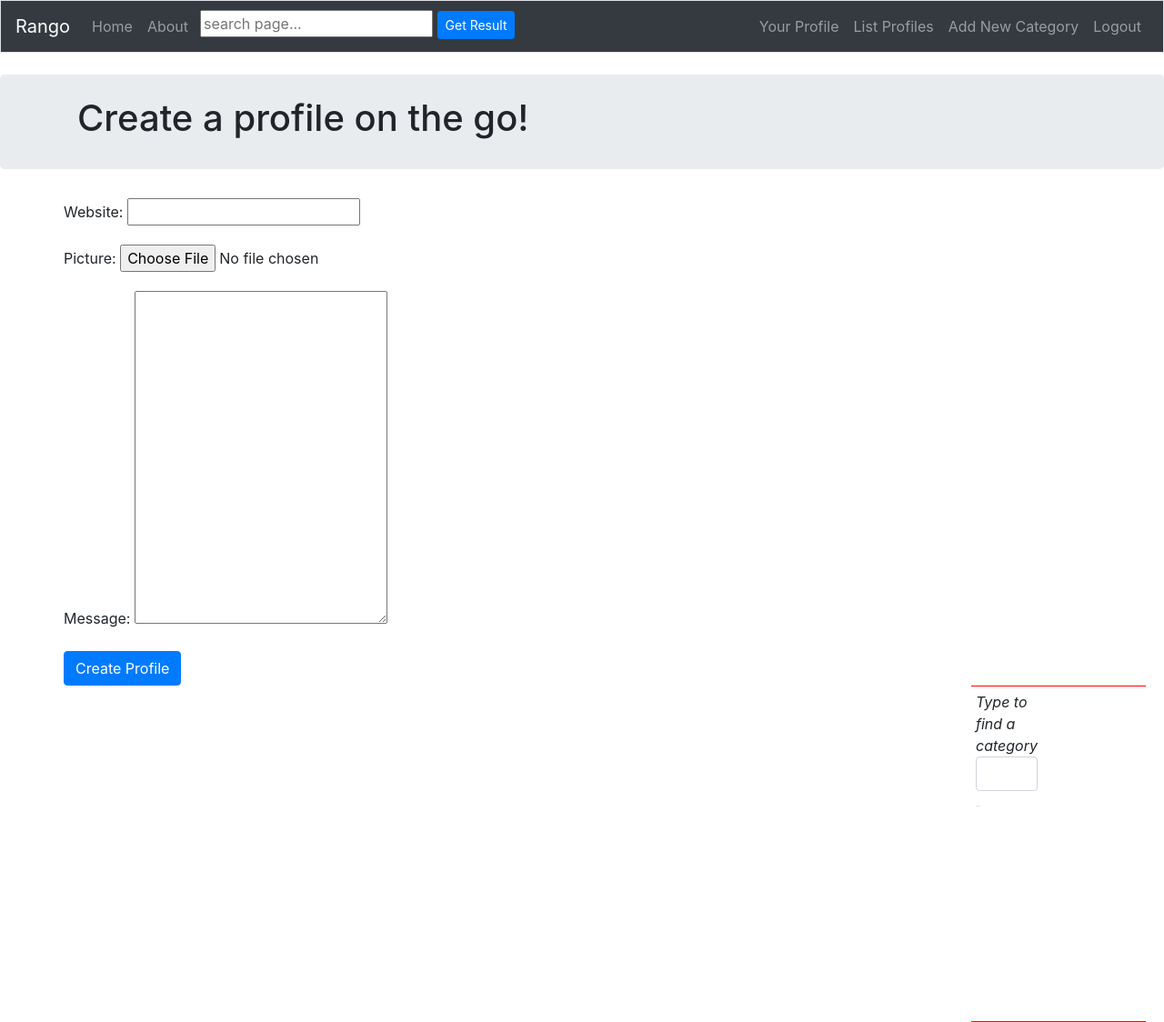
After one commit to frankTheCodeBoy/PAGE_HSE_PROJECT, a Django app: page /register_profile/ in a window 1280 px wide. The commit adds this page. Shown: the whole page at 91% size. Run offline with Django 3.2, Linux system fonts and the light colour scheme; the visitor is signed in with stand-in values (Sample User, id 1); some libraries are stand-ins or nearby versions.

Commit message:
Upgraded version

```diff
--- a/rango_app/urls.py
+++ b/rango_app/urls.py
@@ -4,6 +4,11 @@ from . import views
 
 app_name = "rango_app"
 urlpatterns = [
+    path(
+        'register_profile/',
+        views.register_profile,
+        name='register_profile'
+    ),
     path(
         "",
         views.index,
--- a/rango_app/views.py
+++ b/rango_app/views.py
@@ -138,64 +138,83 @@ def track_url(request):
 
     return HttpResponseRedirect(url)
 
+@login_required
+def register_profile(request):
+    form = UserProfileForm()
+
+    if request.method == 'POST':
+        form = UserProfileForm(request.POST, request.FILES)
+
+        if form.is_valid():
+            user_profile = form.save(commit=False)
+            user_profile.user = request.user
+            user_profile.save()
+
+            return redirect("/")
+        else:
+            print(form.errors)
+
+    context_dict = {'form': form}
+    return render(request, 'rango_app/profile_registration.html', context_dict)
+
 # Using Class-Based View
 class ProfileView(View):
-        def get_user_details(self, username):
-            try:
-                user = User.objects.get(username=username)
-            except User.DoesNotExist:
-                return None
+    def get_user_details(self, username):
+        try:
+            user = User.objects.get(username=username)
+        except User.DoesNotExist:
+            return None
 
-            user_profile = UserProfile.objects.get_or_create(user=user)[0]
-            form = UserProfileForm({'website': user_profile.website,
-                                    'picture': user_profile.picture,
-                                    'message': user_profile.message})
+        user_profile = UserProfile.objects.get_or_create(user=user)[0]
+        form = UserProfileForm({'website': user_profile.website,
+                                'picture': user_profile.picture,
+                                'message': user_profile.message})
 
-            return (user, user_profile, form)
+        return (user, user_profile, form)
 
-        @method_decorator(login_required)
-        def get(self, request, username):
-            try:
-                (user, user_profile, form) = self.get_user_details(username)
-            except TypeError:
-                return redirect("/")
+    @method_decorator(login_required)
+    def get(self, request, username):
+        try:
+            (user, user_profile, form) = self.get_user_details(username)
+        except TypeError:
+            return redirect("/")
 
-            context_dict = {'user_profile': user_profile,
-                            'selected_user': user,
-                            'form': form}
+        context_dict = {'user_profile': user_profile,
+                        'selected_user': user,
+                        'form': form}
 
-            return render(request, 'rango_app/profile.html', context_dict)
+        return render(request, 'rango_app/profile.html', context_dict)
 
-        @method_decorator(login_required)
-        def post(self, request, username):
-            try:
-                (user, user_profile, form) = self.get_user_details(username)
-            except TypeError:
-                return redirect("/")
+    @method_decorator(login_required)
+    def post(self, request, username):
+        try:
+            (user, user_profile, form) = self.get_user_details(username)
+        except TypeError:
+            return redirect("/")
 
-            form = UserProfileForm(request.POST, request.FILES, instance=user_profile)
+        form = UserProfileForm(request.POST, request.FILES, instance=user_profile)
 
-            if form.is_valid():
-                form.save(commit=True)
-                return redirect("/")
-            else:
-                print(form.errors)
+        if form.is_valid():
+            form.save(commit=True)
+            return redirect("/")
+        else:
+            print(form.errors)
 
-            context_dict = {'user_profile': user_profile,
-                            'selected_user': user,
-                            'form': form}
+        context_dict = {'user_profile': user_profile,
+                        'selected_user': user,
+                        'form': form}
 
-            return render(request, 'rango_app/profile.html', context_dict)
+        return render(request, 'rango_app/profile.html', context_dict)
 
 
 class ListProfilesView(View):
-        @method_decorator(login_required)
-        def get(self, request):
-            profiles = UserProfile.objects.all()
+    @method_decorator(login_required)
+    def get(self, request):
+        profiles = UserProfile.objects.all()
 
-            return render(request,
-                          'rango_app/list_profiles.html',
-                          {'user_profile_list': profiles})
+        return render(request,
+                      'rango_app/list_profiles.html',
+                      {'user_profile_list': profiles})
 
 @login_required
 def like_category(request):
--- a/tango_rango/urls.py
+++ b/tango_rango/urls.py
@@ -17,9 +17,21 @@ from django.contrib import admin
 from django.urls import path, include
 from django.conf import settings
 from django.conf.urls.static import static
+from registration.backends.simple.views import RegistrationView
+from django.urls import reverse
+
+class MyRegistrationView(RegistrationView):
+    def get_success_url(self, user):
+        return reverse('rango_app:register_profile')
 
 urlpatterns = [
     path('admin/', admin.site.urls),
     path('', include('rango_app.urls')),
+    path(
+        'accounts/register/',
+        MyRegistrationView.as_view(),
+        name='registration_register'
+        ),
+
     path('accounts/', include('registration.backends.simple.urls')),
 ] + static(settings.MEDIA_URL, document_root=settings.MEDIA_ROOT)
--- a/templates/rango_app/base.html
+++ b/templates/rango_app/base.html
@@ -64,7 +64,7 @@
             method="get">
             {% csrf_token %}
             <input type="text" size="20" name="query"
-                placeholder="Enter page to search...">
+                placeholder="search page...">
             <button type="submit"
               class="btn btn-sm btn-primary">Get Result</button>
           </form>
--- /dev/null
+++ b/templates/rango_app/profile_registration.html
@@ -0,0 +1,30 @@
+{% extends 'rango_app/base.html' %}
+{% load bootstrap4 %}
+    {% load static %}
+
+    {% block title_block %}
+        Create a profile
+    {% endblock %}
+
+    {% block body_block %}
+    <div class="jumbotron p-4">
+        <div class="container">
+            <h1 class="jumbotron-heading">Create a profile on the go!</h1>
+        </div>
+    </div>
+
+    <div class="container">
+        <div class="row">
+            <form method="post"
+                  action="{% url 'rango_app:register_profile' %}"
+                  enctype="multipart/form-data">
+                {% csrf_token %}
+                {{ form.as_p }}
+                {% buttons %}
+                <input type="submit" class="btn btn-primary"
+                    value="Create Profile" />
+                {% endbuttons %}
+            </form>
+        </div>
+    </div>
+    {% endblock %}
```
Also changed, not shown: templates/rango_app/about.html (+9 -2 lines).
